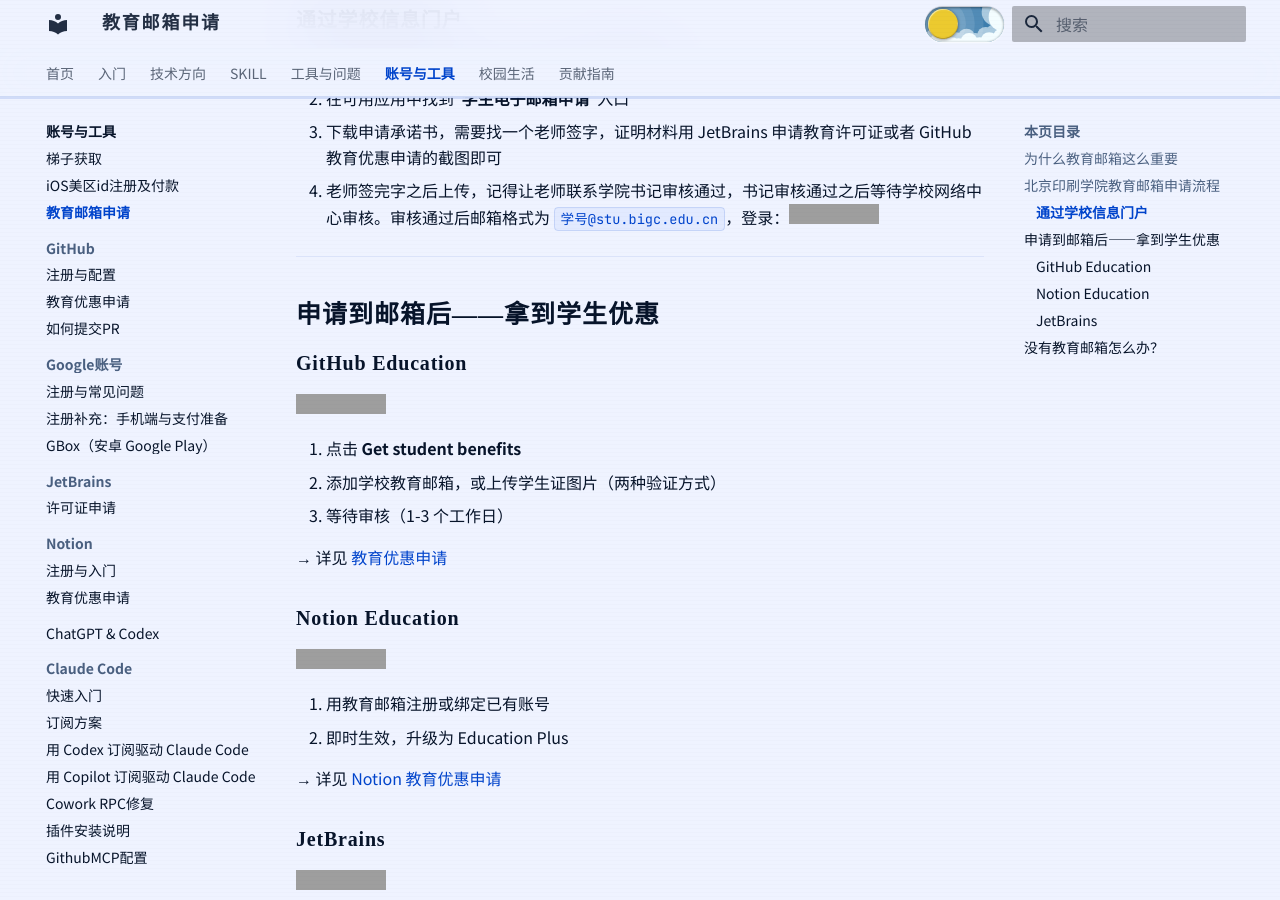
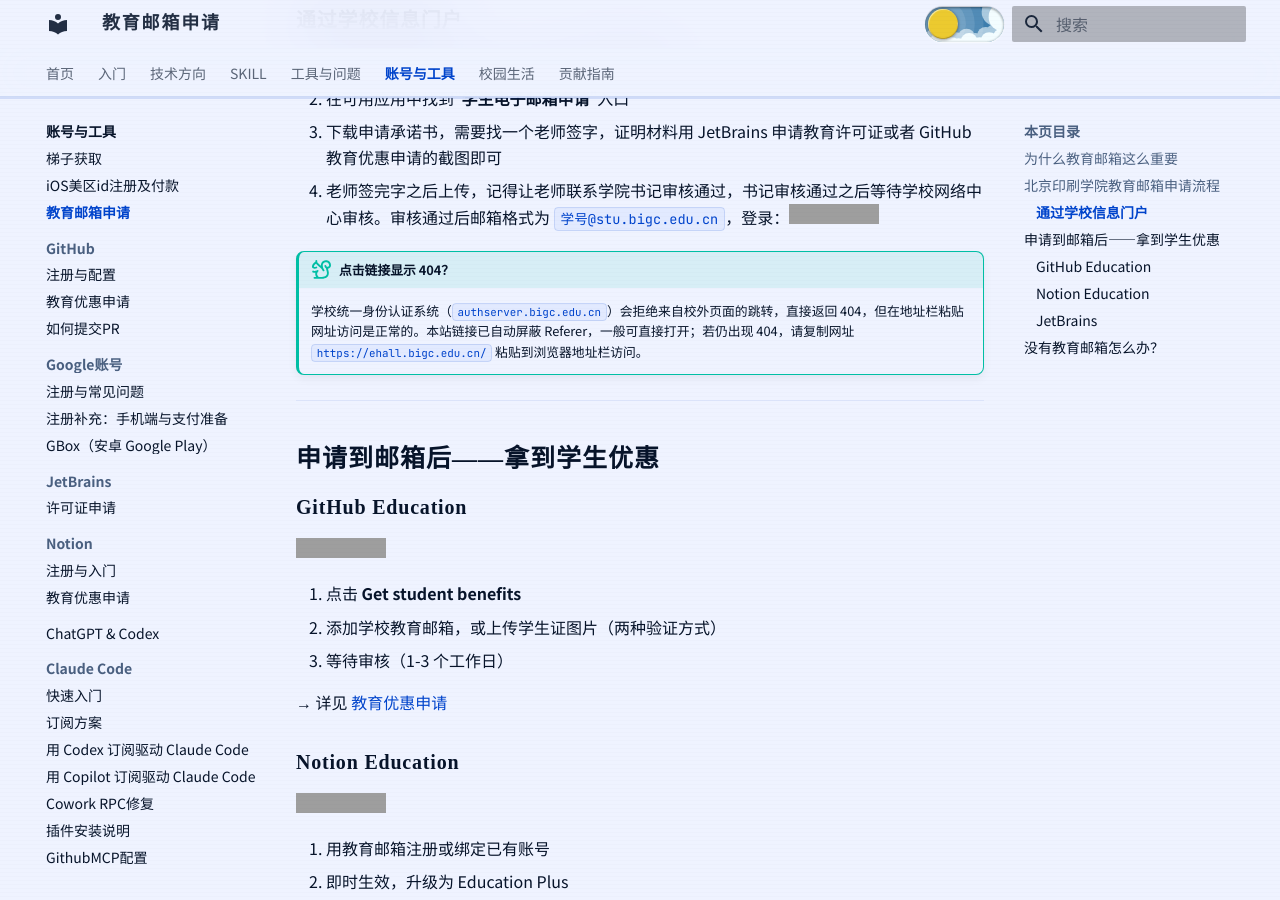
Before and after one commit to starnotes-xj/SurviveBIGCManual, an MkDocs documentation site: the page built from docs/04-账号与工具/教育邮箱申请.md, in a window 1280 px wide and 900 px high, scrolled down 1203 px, cut to the strip 0-900 px from the top of the window. Built offline with MkDocs 1.6.1 and Material for MkDocs 9.7.7, drawn with Linux system fonts in a browser that asks for light colours; grey boxes are pictures that could not be loaded.

Commit message:
修复点击无法跳转的问题

```diff
--- a/docs/04-账号与工具/教育邮箱申请.md
+++ b/docs/04-账号与工具/教育邮箱申请.md
@@ -29,6 +29,9 @@
 2. 在可用应用中找到"**学生电子邮箱申请**"入口
 3. 下载申请承诺书，需要找一个老师签字，证明材料用 JetBrains 申请教育许可证或者 GitHub 教育优惠申请的截图即可
 4. 老师签完字之后上传，记得让老师联系学院书记审核通过，书记审核通过之后等待学校网络中心审核。审核通过后邮箱格式为 `学号@stu.bigc.edu.cn`，登录：[![邮箱登录](https://img.shields.io/badge/邮箱登录-stu.bigc.edu.cn-EA4335?style=plastic&logo=gmail&logoColor=white)](https://mail.stu.bigc.edu.cn/)
+
+!!! tip "点击链接显示 404？"
+    学校统一身份认证系统（`authserver.bigc.edu.cn`）会拒绝来自校外页面的跳转，直接返回 404，但在地址栏粘贴网址访问是正常的。本站链接已自动屏蔽 Referer，一般可直接打开；若仍出现 404，请复制网址 `https://ehall.bigc.edu.cn/` 粘贴到浏览器地址栏访问。
 
 ---
 
--- a/docs/javascripts/extra.js
+++ b/docs/javascripts/extra.js
@@ -494,6 +494,29 @@
   }
 
   /* ═══════════════════════════════════════════════════════
+     校园站点链接 — 屏蔽 Referer
+        authserver.bigc.edu.cn/authserver/login 会按 Referer 白名单
+        过滤：从非 *.bigc.edu.cn 页面点击跳转时返回 404（响应体为空），
+        而地址栏直接访问（无 Referer）或校内页面跳转均正常。
+        这里给所有 *.bigc.edu.cn 链接加上 noreferrer / no-referrer，
+        让点击行为等同于直接访问。
+  ═══════════════════════════════════════════════════════ */
+  function initCampusLinks() {
+    document.querySelectorAll('a[href]').forEach(a => {
+      let host;
+      try { host = new URL(a.href, location.href).hostname; } catch (e) { return; }
+      if (host !== 'bigc.edu.cn' && !host.endsWith('.bigc.edu.cn')) return;
+      if (a.dataset.cnNoReferrer) return;
+      a.dataset.cnNoReferrer = '1';
+
+      a.setAttribute('referrerpolicy', 'no-referrer');
+      const rel = new Set((a.getAttribute('rel') || '').split(/\s+/).filter(Boolean));
+      rel.add('noreferrer');
+      a.setAttribute('rel', Array.from(rel).join(' '));
+    });
+  }
+
+  /* ═══════════════════════════════════════════════════════
      主入口 — MkDocs Material SPA 兼容
      document$ 是 Material 注入的 RxJS Observable，
      每次 SPA 导航后发射新文档；不存在则降级到 DOMContentLoaded
@@ -514,6 +537,7 @@
       const c6 = initVisitorStats();
       initCorners();
       initCodeLabels();
+      initCampusLinks();
       if (c1) cleanups.push(c1);
       if (c2) cleanups.push(c2);
       if (c3) cleanups.push(c3);
```
